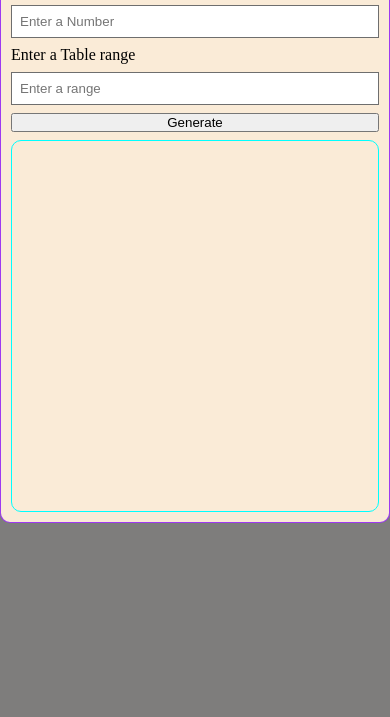
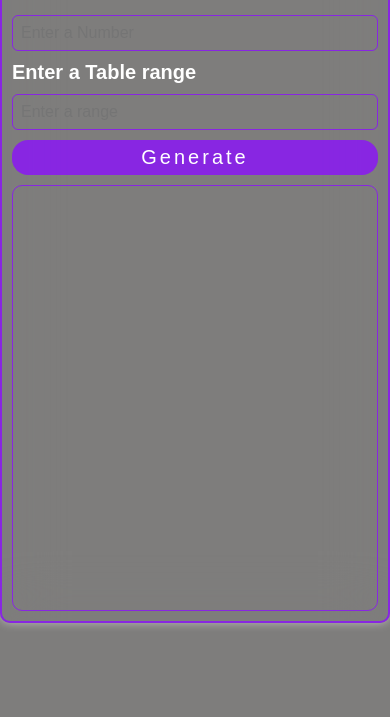
Before and after one commit to Raza-Ur-Rehman/Table-Generator, a plain HTML site: page index.html in a window 390 px wide. Shown: the part 127-844 px from the top of the page. Drawn offline with Linux system fonts and the light colour scheme; some packages are replaced by stand-ins of ours; a script that the page names is missing.

Commit message:
Update style.css

```diff
--- a/style.css
+++ b/style.css
@@ -2,7 +2,7 @@
   margin: 0;
   padding: 0;
   box-sizing: border-box;
-
+  font-family: sans-serif;
 }
 body {
   width: 100vw;
@@ -23,20 +23,25 @@ body {
   justify-content: center;
   flex-direction: column;
   gap: 10px;
-    background-color: antiquewhite;
-    border: 1px solid #8a15f8d3;
+  background: transparent;
+  color: #fff;
+  /* border: 2px solid rgba(255, 255, 255, 0.2); */
+  border-radius: 10px;
+  backdrop-filter: blur(30px);
+  box-shadow: 0 0 10px rgba(255, 251, 251, 0.479);
+  border: 2px solid #8a15f8d3;
   border-radius: 10px;
   padding: 10px;
 }
 #tablebox {
   width: 100%;
   height: 100%;
-    border: 1px solid aqua;
+  border: 1px solid #8a15f8d3;
   padding: 0px 15px;
   color: #333;
   font-size: 18px;
   border-radius: 10px;
-    overflow: scroll;
+  overflow: auto;
 }
 #tablebox p {
   font-size: 20px;
@@ -45,33 +50,59 @@ body {
 }
 #container h1 {
   text-align: center;
+  color: #8a15f8d3;
 }
-#container input{
+#container span {
+  font-size: 20px;
+  font-weight: 600;
+}
+#container input {
   width: 100%;
   height: 40px;
-    border: 0.5px solid #646464ee;
+  background: transparent;
+  border: 0.5px solid #8a15f8d3;
+  border-radius: 6px;
+  font-size: 16px;
+  font-weight: 500;
   padding: 8px;
 }
-@media (max-width:600px){
+#container button {
+  height: 55px;
+  background-color: #8a15f8d3;
+  color: #fff;
+  border: none;
+  font-size: 20px;
+  /* text-transform: uppercase; */
+  letter-spacing: 3px;
+  border-radius: 16px;
+}
+#container button :hover
+@media (max-width: 600px) {
     #container {
         width: 400px;
         height: 600px;
         display: flex;
         justify-content: center;
         flex-direction: column;
-        gap: 8px;
-        background-color: antiquewhite;
-        border: 1px solid #8a15f8d3;
+        gap: 10px;
+        background: transparent;
+        color: #fff;
+        /* border: 2px solid rgba(255, 255, 255, 0.2); */
+        border-radius: 10px;
+        backdrop-filter: blur(30px);
+        box-shadow: 0 0 10px rgba(0, 0, 0, 0.2);
+        border: 2px solid #8a15f8d3;
         border-radius: 10px;
         padding: 10px;
       }
       #tablebox {
         width: 100%;
         height: 100%;
-        border: 1px solid aqua;
-        padding: 20px;
+        border: 1px solid #8a15f8d3;
+        padding: 0px 15px;
         color: #333;
         font-size: 18px;
         border-radius: 10px;
+        overflow: auto;
       }
 }
```
Lines whose indentation alone changed are shown as unchanged.
